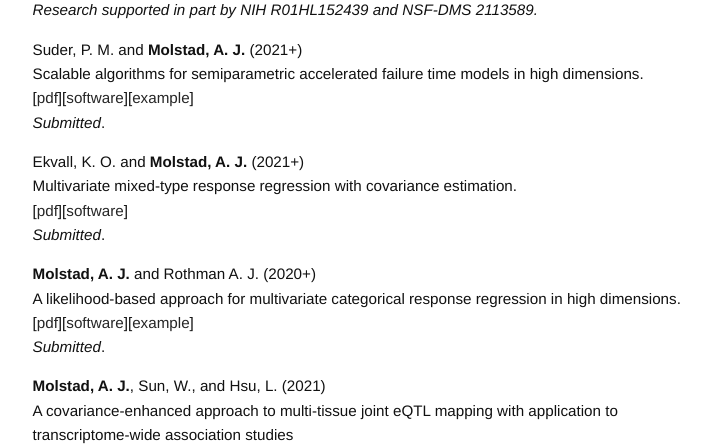
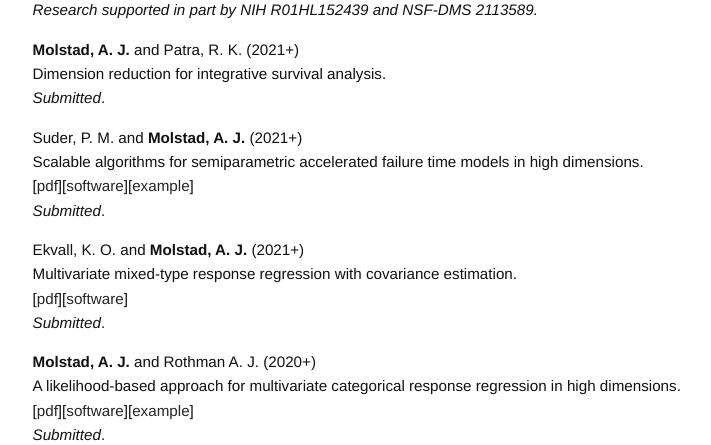
Before and after one commit to ajmolstad/ajmolstad.github.io, a Jekyll site: the page built from research.md, in a window 1280 px wide and 900 px high, cut to the strip 455-900 px from the top of the window. Shown: the whole strip, without its empty margins (275-986 px from the left). Built offline with Jekyll 4.4.1, drawn with Linux system fonts in a browser that asks for light colours.

Commit message:
Update research.md

```diff
--- a/research.md
+++ b/research.md
@@ -15,11 +15,11 @@
 <!-- **Molstad, A. J.** and Xin, Z. (2021+)<br>
 Conditional probability tensor decompositions for
 multivariate categorical response regression. <br>
-*Submitted*. <br>
+*Submitted*. <br> -->
 
 **Molstad, A. J.** and Patra, R. K. (2021+)<br>
 Dimension reduction for integrative survival analysis. <br>
-*Submitted*. <br> -->
+*Submitted*. <br>
 
 Suder, P. M. and **Molstad, A. J.** (2021+) <br>
 Scalable algorithms for semiparametric accelerated failure time models in high dimensions.<br>
```
